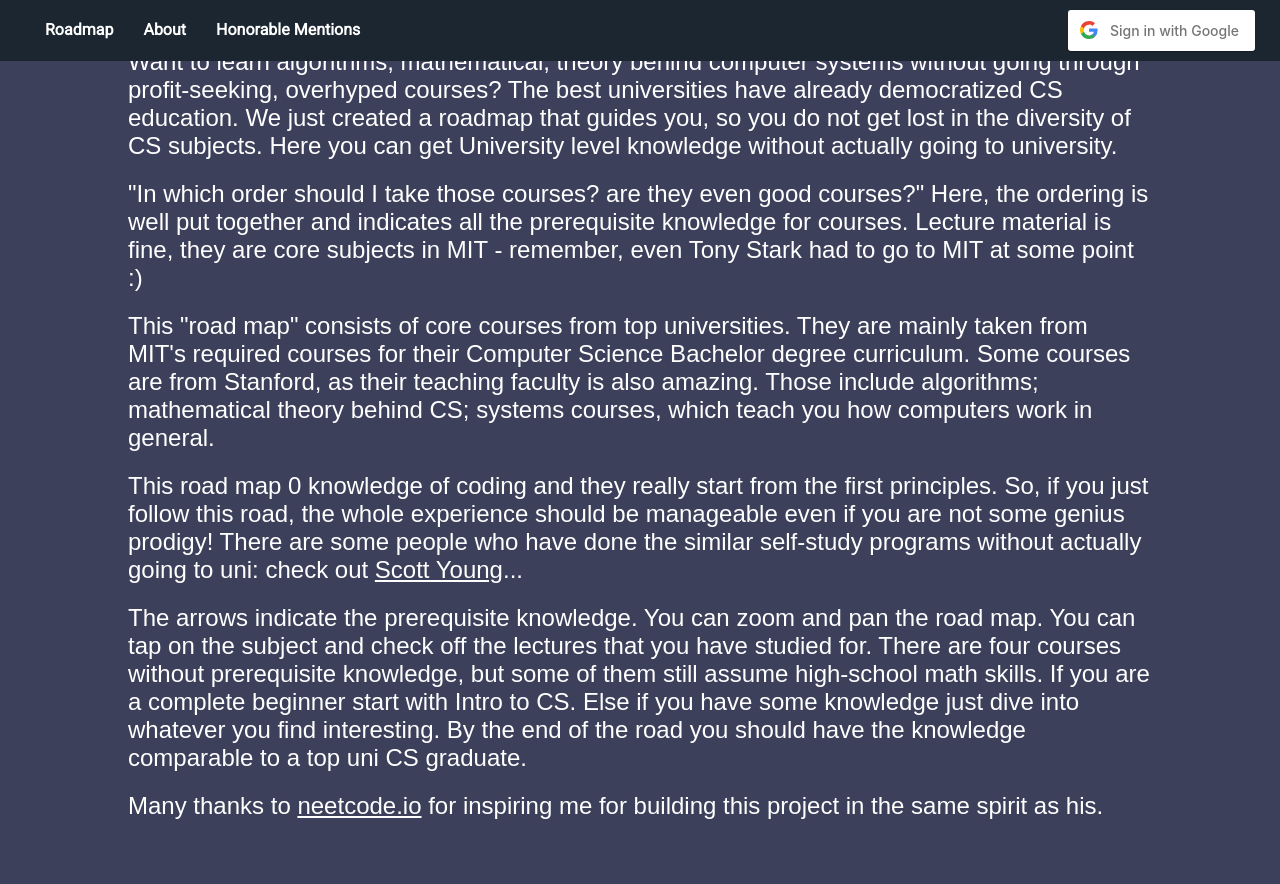
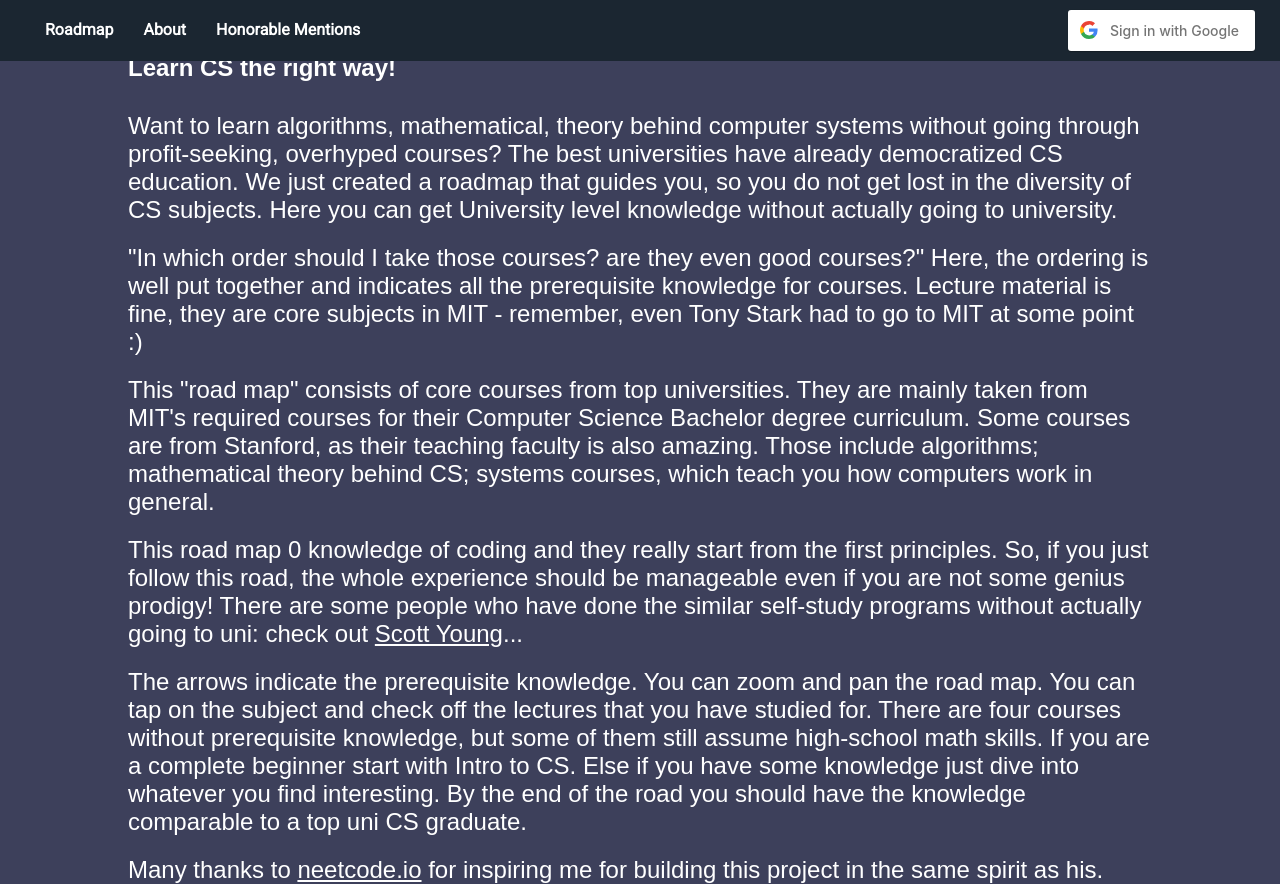
Before and after one commit to Iamdachi/roadToCS, a Flask app: page /about in a window 1280 px wide. Before the commit the page ends 819 px from the top, so only its background shows below. Run offline with Flask 3, Linux system fonts and the light colour scheme; the visitor is signed in with stand-in values (Sample User, id 1); parts of the project's set-up code (start-up, migrations or seed data) failed here and were passed over.

Commit message:
navbar adjust8

```diff
--- a/static/styles.css
+++ b/static/styles.css
@@ -149,7 +149,7 @@ p a {
   text-align: left; /* Center the text inside paragraphs */
   color: white; /* White text color */
   font-family: 'Arial', sans-serif; /* Or use any other font of your choice */
-  padding: 0 10%; /* Add 10% padding to the left and right */
+  padding: 10% 10% 0; /* Add 10% padding to the left and right */
 }
 
 
```
